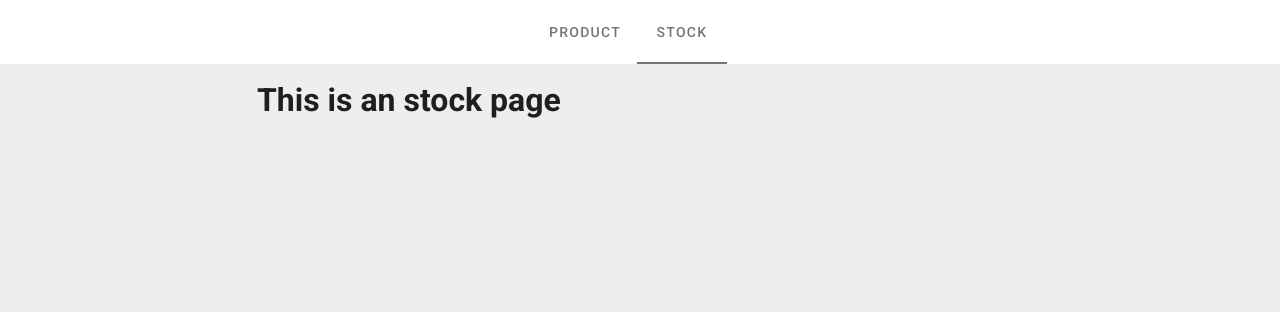
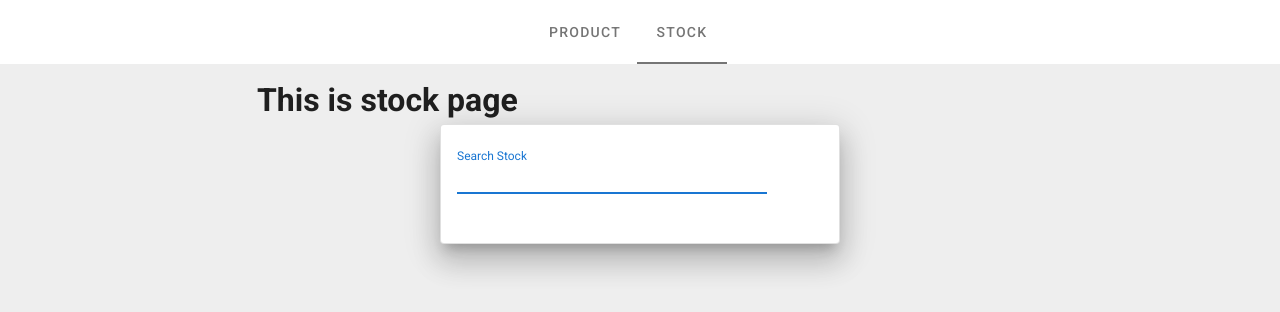
Before and after one commit to elmi-elmi/task-stock-management, a Vue app in the folder src/frontend/: page /stock in a window 1280 px wide. Shown: the top 312 px of the page. Built offline with nearby package versions, Linux system fonts and the light colour scheme.

Commit message:
restructure request to store

```diff
--- a/src/frontend/src/components/InputAmountComp.vue
+++ b/src/frontend/src/components/InputAmountComp.vue
@@ -12,8 +12,9 @@
 
     ></v-text-field>
     <v-btn
+        ref="RefillBtn"
         :disabled="!amount"
-        class="mx-2" fab dark small color="teal" @click="refill"
+        class="mx-2" fab dark small color="teal" @click="changeStock('refill')"
     >
       <v-icon dark>
         mdi-plus
@@ -22,8 +23,9 @@
 
 
     <v-btn
+        ref="decreaseBtn"
         :disabled="!amount"
-        class="mx-2" fab dark small color="pink" @click="decreaseAmount"
+        class="mx-2" fab dark small color="pink" @click="changeStock('decrease')"
     >
       <v-icon dark>
         mdi-minus
@@ -38,15 +40,19 @@
 
 export default {
   name: "InputAmountComp",
-  data(){
-    return{
-      amount:null}
+  data() {
+    return {
+      amount: null
+    }
   },
 
-  methods:{
-    refill() {
+  methods: {
+    changeStock(req) {
+      const requestToStore = req === 'refill'
+          ? 'product/addStockAmount'
+          : 'product/decreaseStockAmount'
       try {
-        this.$store.dispatch('product/addStockAmount', this.amount)
+        this.$store.dispatch(requestToStore, this.amount)
             .then(() => {
               this.amount = null;
             })
@@ -55,16 +61,6 @@ export default {
 
       }
     },
-    decreaseAmount() {
-      try {
-        this.$store.dispatch('product/decreaseStockAmount', this.amount).then(() => {
-          this.amount = null;
-
-        })
-      } catch (e) {
-        console.log('decrease amount problem')
-      }
-    }
   },
 }
 </script>
--- a/src/frontend/src/components/SearchCardComp.vue
+++ b/src/frontend/src/components/SearchCardComp.vue
@@ -10,21 +10,20 @@
     <v-text-field
         autofocus
         class="mb-2"
-        :value="value"
-        @input="handelInput"
+        v-model="id"
         :label="label"
         light
         flat
         clearable
         clear-icon="mdi-close-circle-outline"
-        @keyup.enter="buttonSearchHandling"
+        @keyup.enter="sendRequest"
 
     ></v-text-field>
 
     <v-btn
-        :disabled="!value"
+        :disabled="!id"
         class="mx-2" fab dark small color="teal"
-        @click="buttonSearchHandling"
+        @click="sendRequest"
 
     >
       <v-icon light>
@@ -38,24 +37,32 @@
 <script>
 export default {
   name: "SearchCardComp",
+  data(){return{id:null}},
   props:{
-    value:{
-      type:String,
-      default:null
-    },
     label:{
       type:String,
       default:'Enter Id'
     }
   },
-  emits:['input','search'],
   methods:{
-    buttonSearchHandling(){
-      this.$emit('search')
+    sendRequest() {
+      const requestToStore = this.$route.name==='product'
+          ?'product/fetchProductById'
+          :'product/fetchStockById'
+      try {
+        this.$store.dispatch(requestToStore, this.id)
+            .then(() => {
+              this.id = null
+            }).catch((e) => {
+          this.$router.push({name: 'notFound'})
+        })
+
+      } catch (e) {
+        console.log('there is a problem (500)')
+
+      }
     },
-    handelInput(e){
-      this.$emit('input',e)
-    }
+
   }
 }
 </script>
--- a/src/frontend/src/views/ProductView.vue
+++ b/src/frontend/src/views/ProductView.vue
@@ -8,7 +8,7 @@
 
     </v-card>
 
-    <SearchCardComp v-model="id" @search="searchProduct"/>
+    <SearchCardComp />
 
 
   </div>
@@ -33,40 +33,6 @@ export default {
       return this.$store.getters['product/getProduct']
     }
   },
-  methods: {
-    searchProduct() {
-      try {
-        this.$store.dispatch('product/fetchProductById', this.id)
-            .then(() => {
-              this.id = null
-            }).catch((e) => {
-          this.$router.push({name: 'notFound'})
-        })
-
-
-      } catch (e) {
-        console.log('there is a problem (500)')
-
-      }
-    },
-    showStock() {
-      try {
-        this.$store.dispatch('product/fetchStockById', 10)
-            .then(() => {
-              this.product = this.$store.getters['product/getStock']
-            })
-            .catch((e) => {
-              console.log('---- 404')
-              console.log(e)
-            })
-      } catch (e) {
-        console.log('there is a problem in stock (500)')
-        console.log(e)
-      }
-    },
-
-  },
-
 
 }
 </script>
--- a/src/frontend/src/views/StockView.vue
+++ b/src/frontend/src/views/StockView.vue
@@ -1,5 +1,20 @@
 <template>
   <div >
-    <h1>This is an stock page</h1>
+    <h1>This is stock page</h1>
+    <SearchCardComp label="Search Stock" />
+    {{stock}}
+
   </div>
 </template>
+
+<script>
+import SearchCardComp from "@/components/SearchCardComp";
+export default{
+  components:{SearchCardComp},
+  computed: {
+    stock() {
+      return this.$store.getters['product/getStock']
+    }
+  },
+}
+</script>
```
